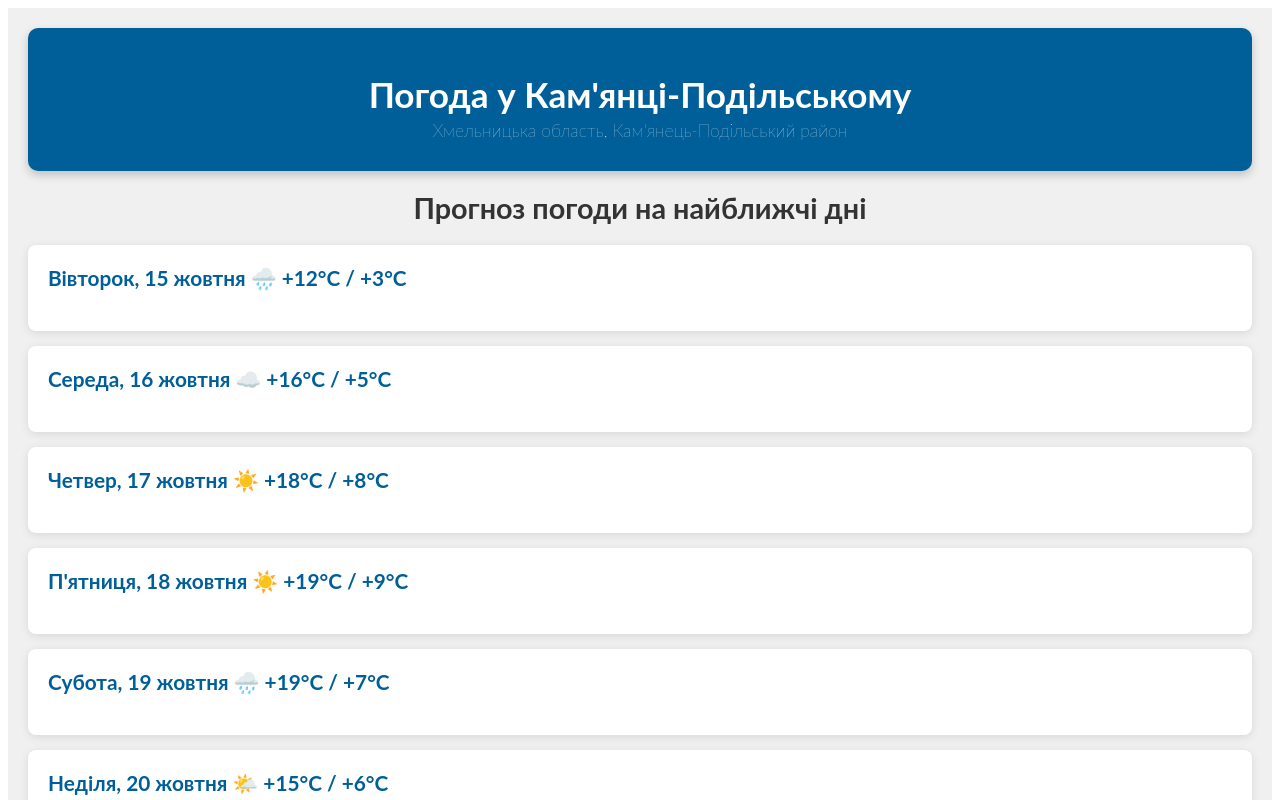
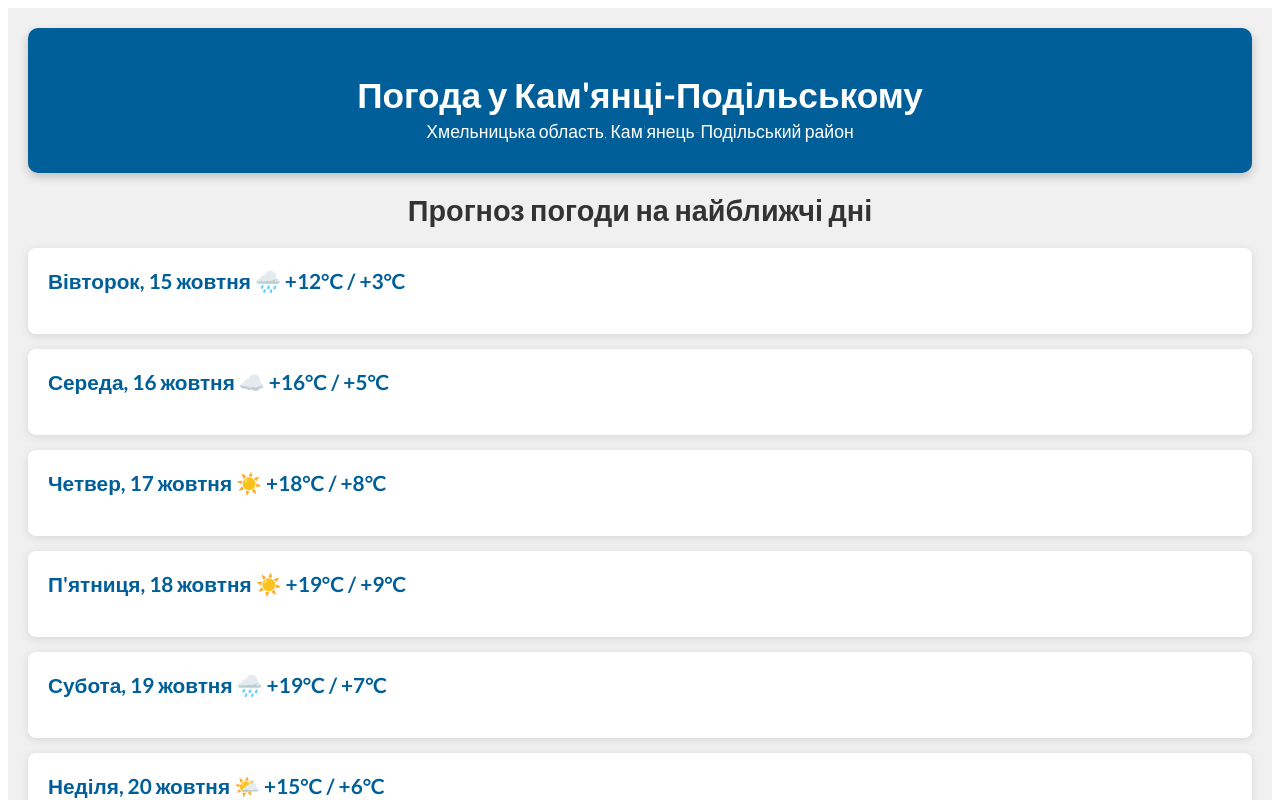
Before and after one commit to IT-Kamianets/weathersense, an Angular app: page / in a window 1280 px wide. Shown: the top 800 px of the page. Built offline with nearby package versions, Linux system fonts and the light colour scheme; no server answers.

Commit message:
<link href="https://fonts.googleapis.com/css2?family=Lato:wght@100;400;700&display=swap" rel="stylesheet">

```diff
--- a/src/app/app.component.html
+++ b/src/app/app.component.html
@@ -2,7 +2,7 @@
 <html lang="uk">
 <head>
     <meta charset="UTF-8">
-<link href="https://fonts.googleapis.com/css2?family=Roboto:wght@100;300;400;700&display=swap" rel="stylesheet">
+<link href="https://fonts.googleapis.com/css2?family=Lato:wght@100;400;700&display=swap" rel="stylesheet">
 
     <meta name="viewport" content="width=device-width, initial-scale=1.0">
     <title>Прогноз погоди</title>
```
